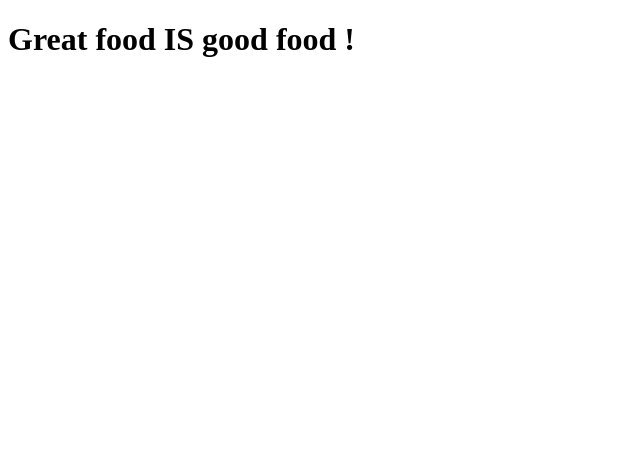
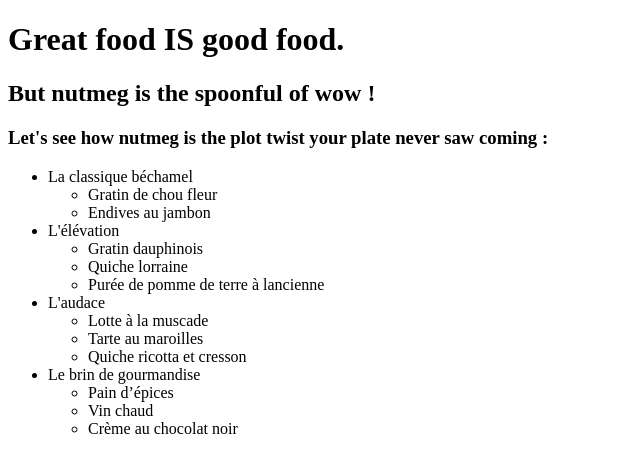
Before and after one commit to nanadocte/odin-recipes, a plain HTML site: page myrecipies.html in a window 1280 px wide. Shown: the whole page, without its empty margins (0-640 px from the left). Drawn offline with Linux system fonts and the light colour scheme.

Commit message:
Add content food and structure

```diff
--- a/myrecipies.html
+++ b/myrecipies.html
@@ -6,6 +6,34 @@
         </title>
     </head>
     <body>
-        <h1>Great food IS good food !</h1>
+        <h1>Great food IS good food.</h1>
+        <h2>But nutmeg is the spoonful of wow !</h2>
+    <h3>Let's see how <strong>nutmeg</strong> is the plot twist your plate never saw coming :</h3>
+        <ul>
+            <li>La classique béchamel </li>
+                <ul>
+                    <li> Gratin de chou fleur</li>
+                    <li> Endives au jambon</li>
+                </ul>
+            <li>L'élévation </li>
+                <ul>
+                    <li> Gratin dauphinois</li>
+                    <li>Quiche lorraine </li>
+                    <li>Purée de pomme de terre à lancienne</li>
+                </ul>
+            <li>L'audace </li>
+                <ul>
+                    <li>Lotte à la muscade </li>
+                    <li>Tarte au maroilles  </li>
+                    <li>Quiche ricotta et cresson</li>
+                </ul>
+            <li>Le brin de gourmandise</li>
+                <ul>
+                    <li>Pain d’épices</li>
+                    <li>Vin chaud</li>
+                    <li>Crème au chocolat noir</li>
+                </ul>
+        </ul>
+
     </body>
 </html>
```
